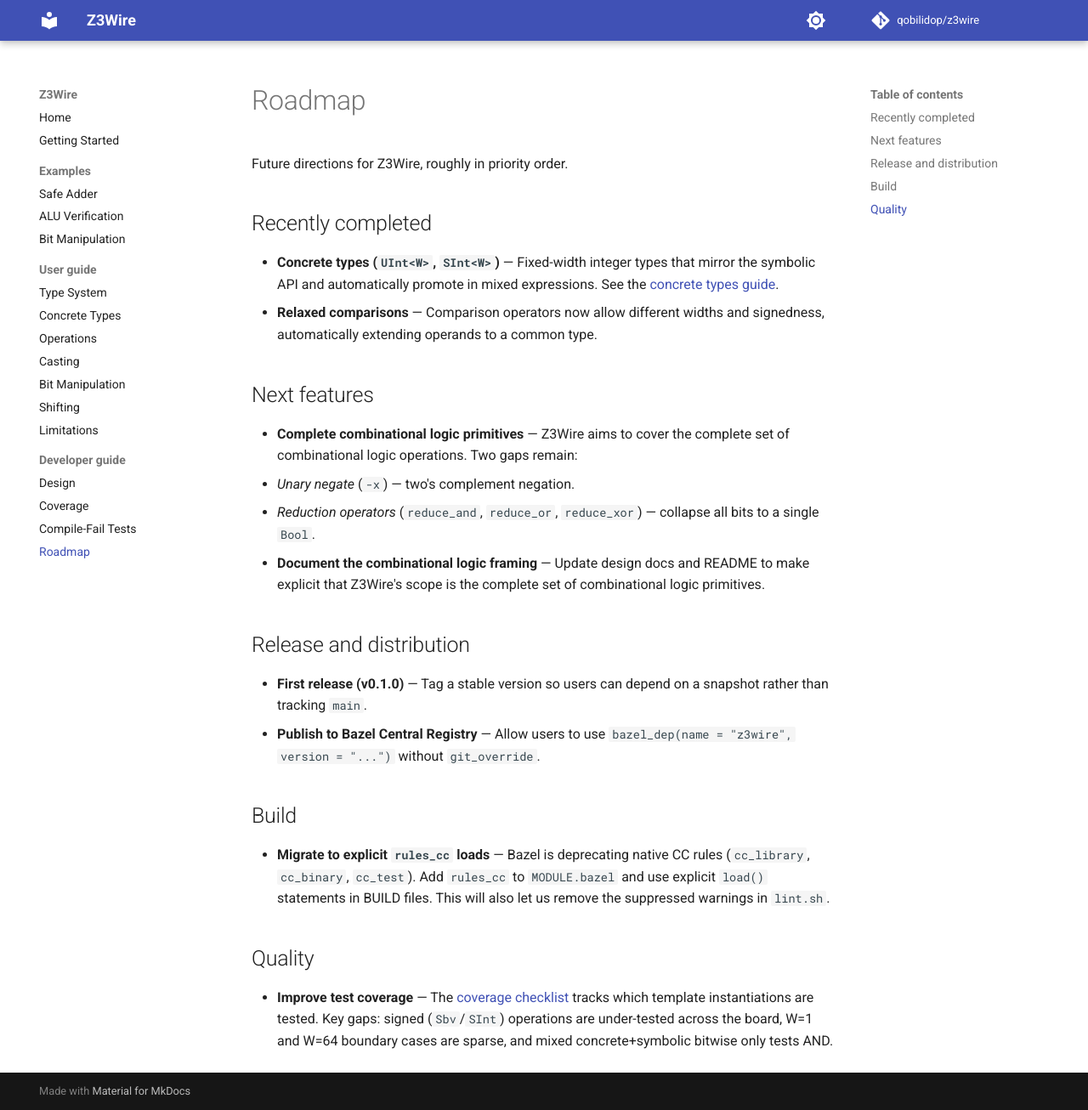
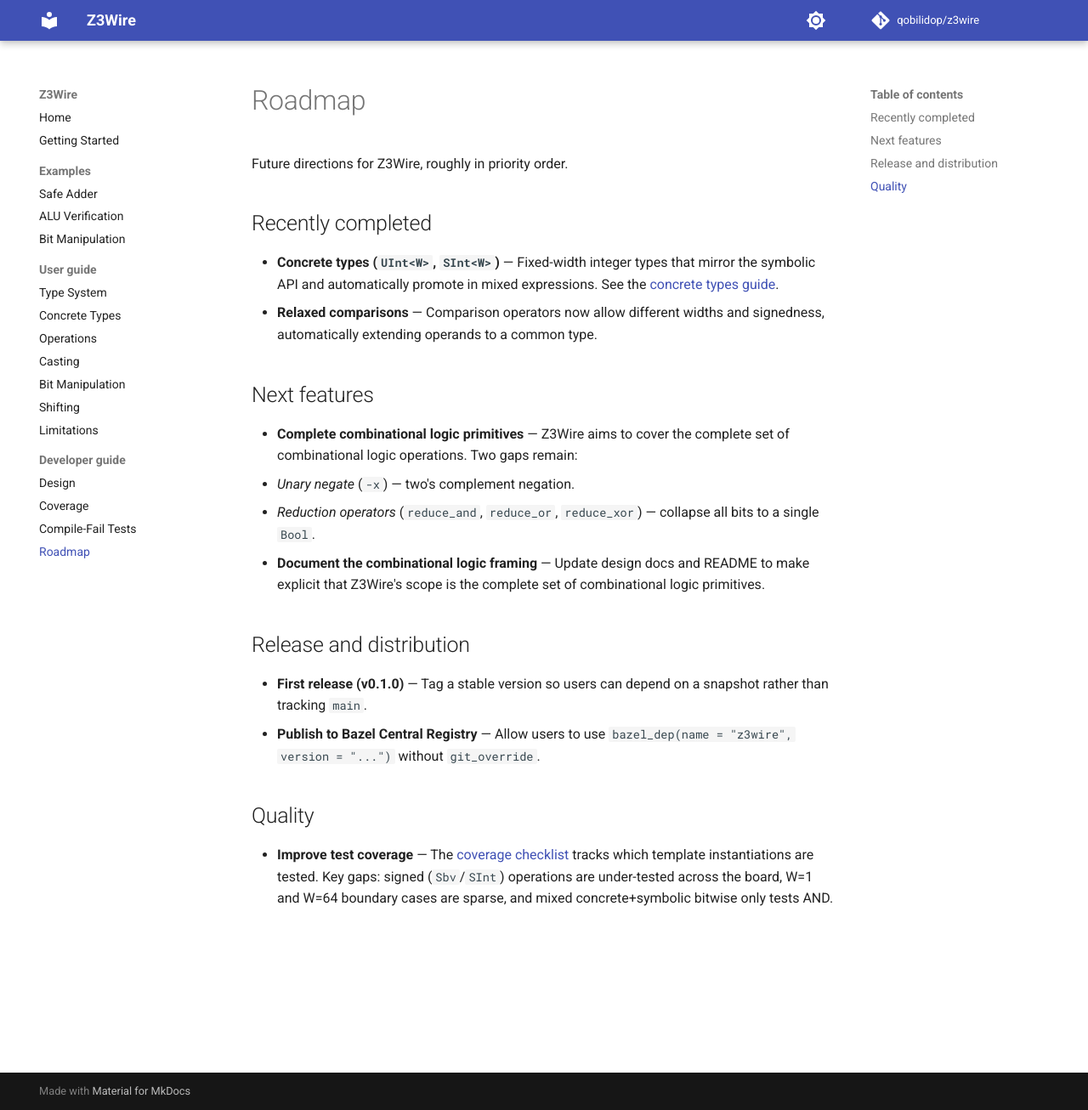
Before and after one commit to qobilidop/z3wire, an MkDocs documentation site: the page built from docs/dev/roadmap.md, in a window 1280 px wide and 1306 px high. Shown: the whole window at 85% size. Built offline with MkDocs 1.6.1 and Material for MkDocs 9.7.7, drawn with Linux system fonts in a browser that asks for light colours; comment, search, counter and statistics services are not loaded.

Commit message:
Migrate to explicit rules_cc loads
Add rules_cc to MODULE.bazel and use explicit load() statements in
BUILD files and defs.bzl, replacing deprecated native CC rules.
Remove buildifier lint suppressions that are no longer needed.

Co-Authored-By: Claude Opus 4.6 <noreply@anthropic.com>

```diff
--- a/docs/dev/roadmap.md
+++ b/docs/dev/roadmap.md
@@ -28,13 +28,6 @@ Future directions for Z3Wire, roughly in priority order.
 - **Publish to Bazel Central Registry** — Allow users to use
   `bazel_dep(name = "z3wire", version = "...")` without `git_override`.
 
-## Build
-
-- **Migrate to explicit `rules_cc` loads** — Bazel is deprecating native CC
-  rules (`cc_library`, `cc_binary`, `cc_test`). Add `rules_cc` to
-  `MODULE.bazel` and use explicit `load()` statements in BUILD files. This
-  will also let us remove the suppressed warnings in `lint.sh`.
-
 ## Quality
 
 - **Improve test coverage** — The [coverage checklist](coverage.md) tracks
```
Also changed, not shown: 5 other files.
